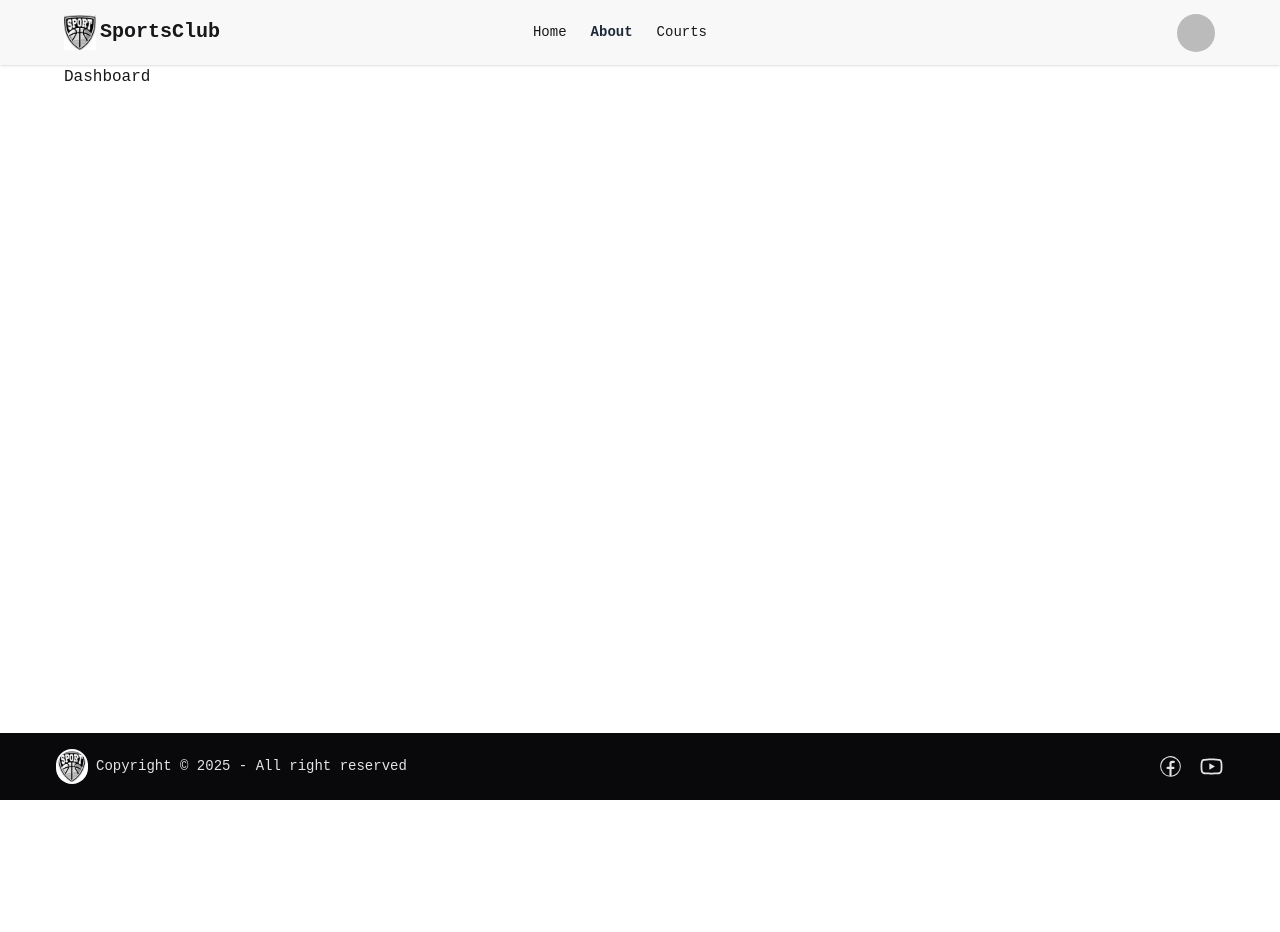
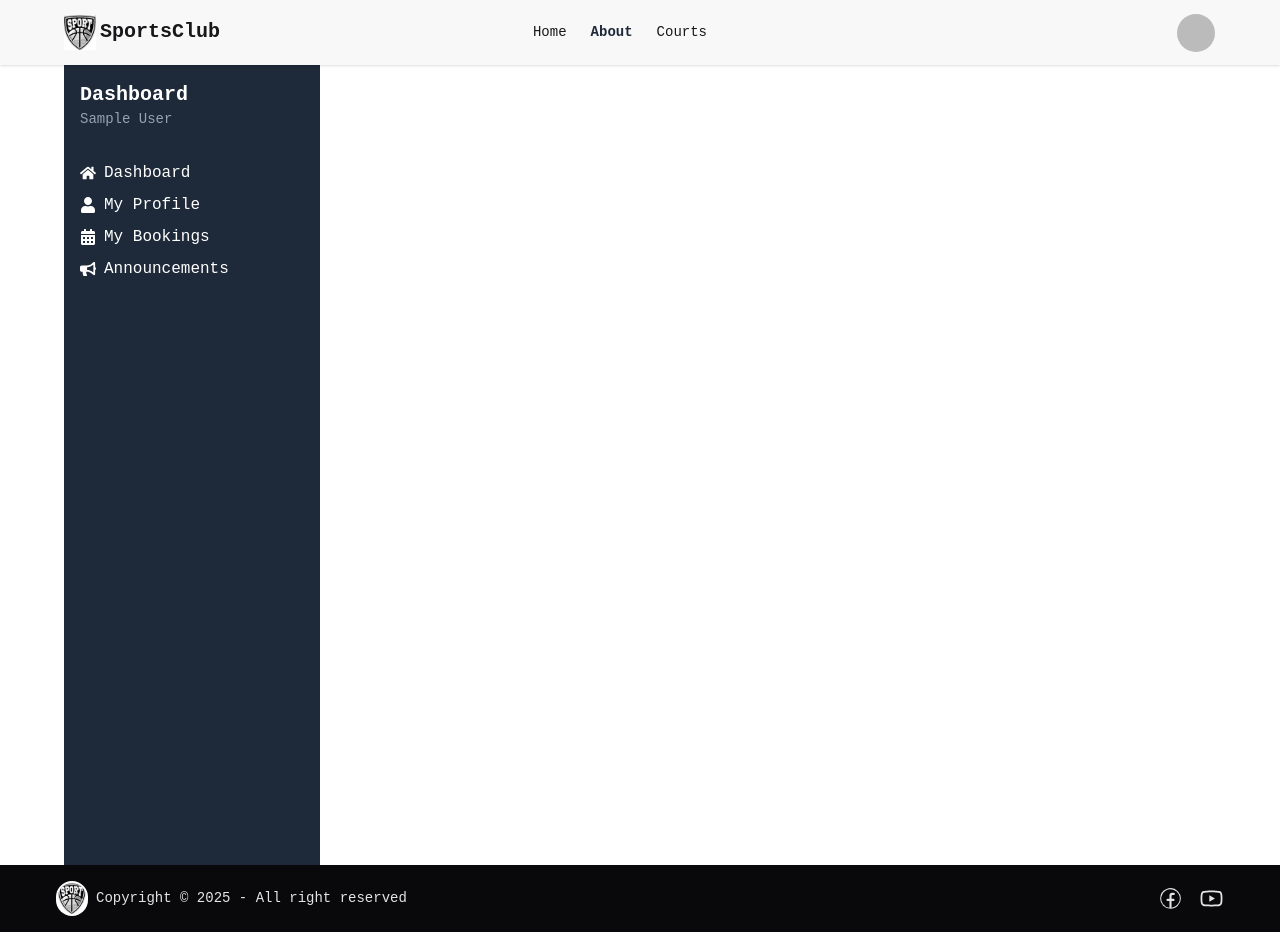
Before and after one commit to sabrh/sportsclub-client-side, a React (Vite) app: page /dashboard in a window 1280 px wide. Before the commit the page ends 800 px from the top, so only its background shows below. Built offline with nearby package versions, Linux system fonts and the light colour scheme; no server answers; sample sign-in values are in the browser's storage; a web font is replaced by a local one.

Commit message:
added dashboard page

```diff
--- /dev/null
+++ b/src/components/DashboardSidebar.jsx
@@ -0,0 +1,75 @@
+import { NavLink } from 'react-router';
+import { FaHome, FaUser, FaCalendarAlt, FaBullhorn, FaMoneyBillWave, FaHistory, FaUsersCog, FaClipboardList } from 'react-icons/fa';
+
+const DashboardSidebar = ({ user }) => {
+  const commonLinks = (
+    <>
+      <li>
+        <NavLink to="/dashboard" end className="flex items-center gap-2">
+          <FaHome /> Dashboard
+        </NavLink>
+      </li>
+      <li>
+        <NavLink to="/dashboard/profile" className="flex items-center gap-2">
+          <FaUser /> My Profile
+        </NavLink>
+      </li>
+      <li>
+        <NavLink to="/dashboard/bookings" className="flex items-center gap-2">
+          <FaCalendarAlt /> My Bookings
+        </NavLink>
+      </li>
+      <li>
+        <NavLink to="/dashboard/announcements" className="flex items-center gap-2">
+          <FaBullhorn /> Announcements
+        </NavLink>
+      </li>
+    </>
+  );
+
+  const memberLinks = (
+    <>
+      <li>
+        <NavLink to="/dashboard/payment-history" className="flex items-center gap-2">
+          <FaMoneyBillWave /> Payment History
+        </NavLink>
+      </li>
+    </>
+  );
+
+  const adminLinks = (
+    <>
+      <li>
+        <NavLink to="/dashboard/manage-bookings" className="flex items-center gap-2">
+          <FaClipboardList /> Manage Bookings
+        </NavLink>
+      </li>
+      <li>
+        <NavLink to="/dashboard/manage-users" className="flex items-center gap-2">
+          <FaUsersCog /> Manage Users
+        </NavLink>
+      </li>
+      <li>
+        <NavLink to="/dashboard/manage-courts" className="flex items-center gap-2">
+          <FaClipboardList /> Manage Courts
+        </NavLink>
+      </li>
+    </>
+  );
+
+  return (
+    <div className="w-64 bg-gray-800 text-white min-h-screen p-4">
+      <div className="mb-8">
+        <h2 className="text-xl font-bold">Dashboard</h2>
+        <p className="text-sm text-gray-400">{user?.displayName || user?.email}</p>
+      </div>
+      <ul className="space-y-2">
+        {commonLinks}
+        {user?.role === 'member' && memberLinks}
+        {user?.role === 'admin' && adminLinks}
+      </ul>
+    </div>
+  );
+};
+
+export default DashboardSidebar;
--- a/src/pages/Dashboard.jsx
+++ b/src/pages/Dashboard.jsx
@@ -1,12 +1,20 @@
-import React from 'react';
-
+import { Outlet } from 'react-router';
+import DashboardSidebar from '../components/DashboardSidebar';
+import useAuth from '../hooks/useAuth';
 
 const Dashboard = () => {
-    return (
-        <div>
-            Dashboard
-        </div>
-    );
+  const { user, loading } = useAuth();
+
+  if (loading) return <span className="loading loading-spinner loading-xl"></span>;
+
+  return (
+    <div className="flex">
+      <DashboardSidebar user={user} />
+      <div className="flex-1 p-6">
+        <Outlet />
+      </div>
+    </div>
+  );
 };
 
 export default Dashboard;
```
